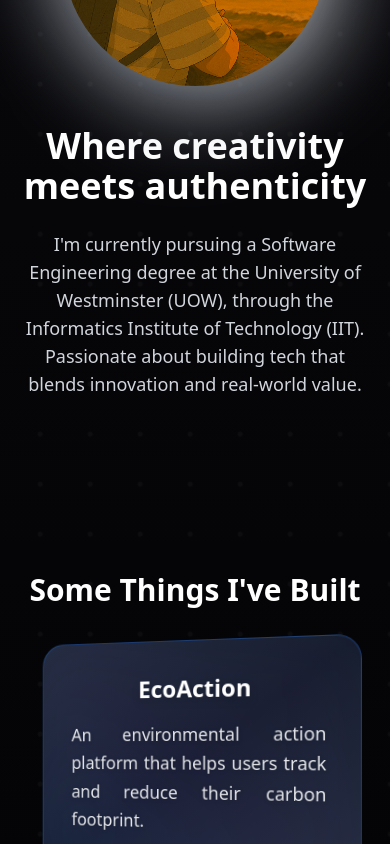
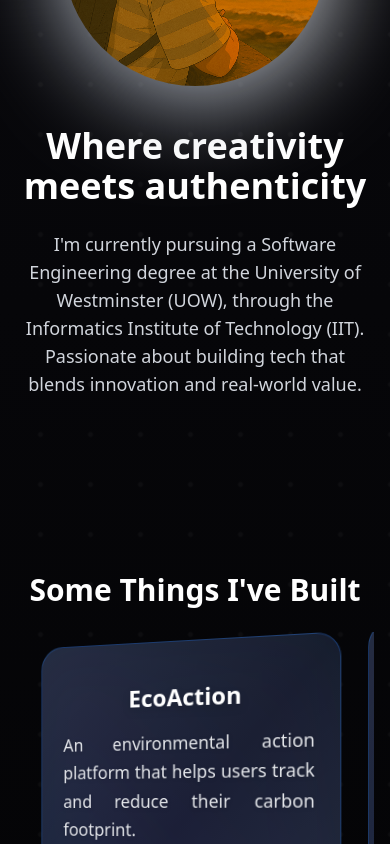
Before and after one commit to Anuja-jayasinghe/My-Portfolio, a Next.js app: page / in a window 390 px wide. Shown: the part 1156-2000 px from the top of the page. Built offline with nearby package versions, Linux system fonts and the light colour scheme.

Commit message:
update mobile view

```diff
--- a/src/app/components/ProjectsSection.jsx
+++ b/src/app/components/ProjectsSection.jsx
@@ -67,7 +67,7 @@ const MobileProjectsCarousel = ({ projects, activeIndex }) => {
   const x = useMotionValue(0);
   const controls = useAnimation();
   const [cardWidth, setCardWidth] = React.useState(320);
-  const cardHeight = 240;
+  const cardHeight = 'auto';
 
   const randomTransforms = React.useRef(
     projects.map(() => ({
@@ -79,7 +79,7 @@ const MobileProjectsCarousel = ({ projects, activeIndex }) => {
 
   React.useEffect(() => {
     if (typeof window !== 'undefined') {
-      setCardWidth(0.85 * window.innerWidth);
+      setCardWidth(0.8 * window.innerWidth);
     }
   }, []);
 
@@ -89,16 +89,16 @@ const MobileProjectsCarousel = ({ projects, activeIndex }) => {
     let newIndex = current - Math.round((offset + velocity * 0.2) / cardWidth);
     newIndex = Math.max(0, Math.min(projects.length - 1, newIndex));
     setCurrent(newIndex);
-    controls.start({ x: -newIndex * cardWidth });
+    controls.start({ x: -newIndex * cardWidth, transition: { type: 'spring', stiffness: 300, damping: 35, mass: 0.7 } });
   };
 
   React.useEffect(() => {
-    controls.start({ x: -current * cardWidth });
+    controls.start({ x: -current * cardWidth, transition: { type: 'spring', stiffness: 300, damping: 35, mass: 0.7 } });
   }, [current]);
 
   return (
     <>
-      <div className="relative w-full overflow-x-hidden" style={{ height: 260 }}>
+      <div className="relative w-full overflow-x-hidden" style={{ height: 'auto', minHeight: 260 }}>
         <motion.div
           className="flex"
           drag="x"
@@ -113,7 +113,7 @@ const MobileProjectsCarousel = ({ projects, activeIndex }) => {
             return (
               <motion.div
                 key={idx}
-                className="relative overflow-hidden bg-gradient-to-br from-gray-800 via-gray-900 to-gray-800 border border-blue-500/30 p-8 rounded-3xl shadow-2xl mx-3 flex-shrink-0 flex flex-col items-center justify-between transition-transform duration-300 text-center"
+                className="relative overflow-hidden bg-gradient-to-br from-gray-800 via-gray-900 to-gray-800 border border-blue-500/30 pt-10 pb-10 px-6 rounded-3xl shadow-2xl mx-3 flex-shrink-0 flex flex-col items-center justify-between transition-transform duration-300 text-center"
                 style={{
                   minWidth: cardWidth,
                   maxWidth: cardWidth,
@@ -121,6 +121,7 @@ const MobileProjectsCarousel = ({ projects, activeIndex }) => {
                   transform: `perspective(800px) rotateY(${rotate}deg) scale(${scale}) translateY(${y}px)`,
                   zIndex: isActive ? 2 : 1,
                   transition: 'transform 0.3s',
+                  willChange: 'transform',
                 }}
               >
                 <div className="absolute -inset-8 z-0 pointer-events-none">
@@ -137,7 +138,7 @@ const MobileProjectsCarousel = ({ projects, activeIndex }) => {
                       </span>
                     ))}
                   </div>
-                  <div className="flex space-x-4 mt-auto justify-center">
+                  <div className="flex space-x-4 mt-auto justify-center pb-4">
                     <a href={project.github} target="_blank" rel="noopener noreferrer" className="underline hover:text-blue-400 text-base font-semibold transition-colors duration-200">
                       GitHub
                     </a>
```
